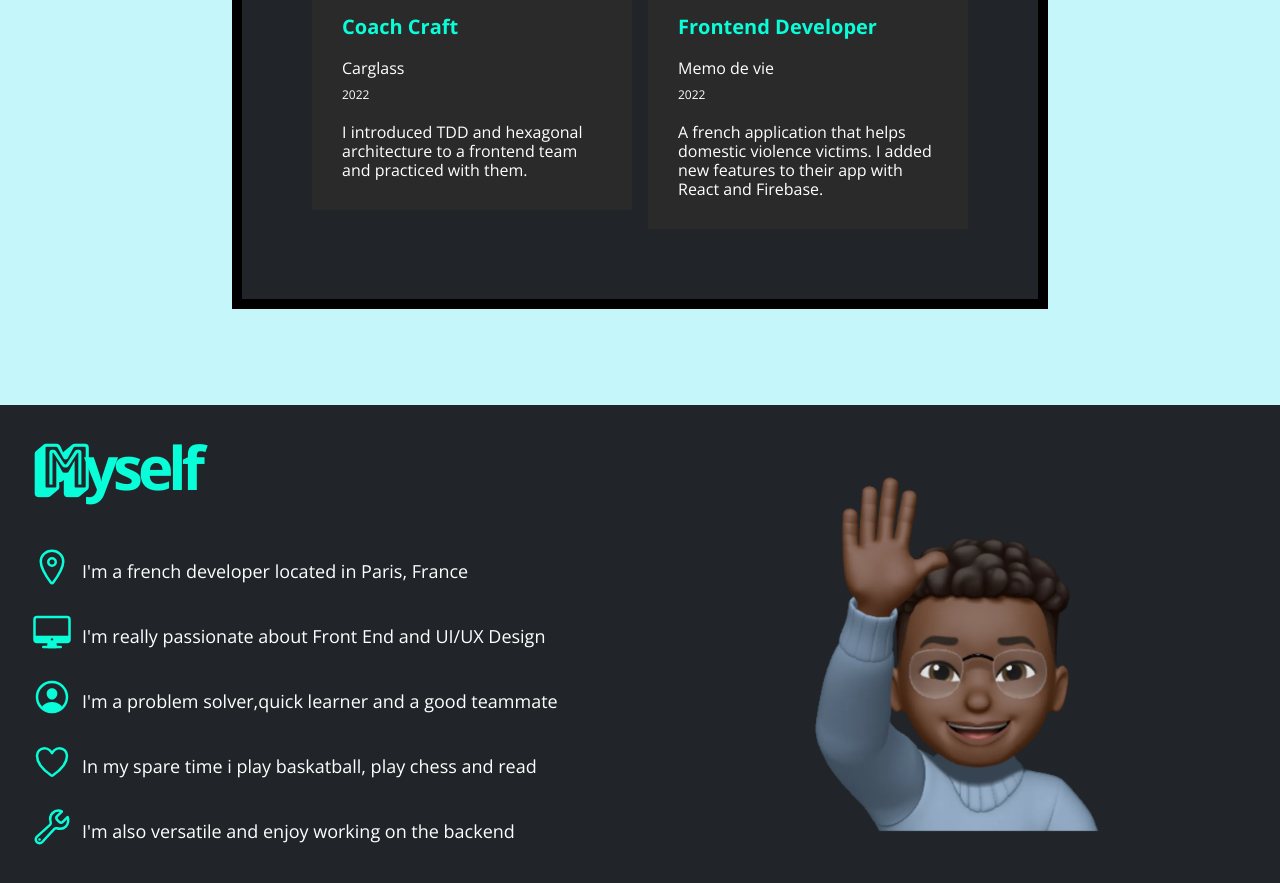
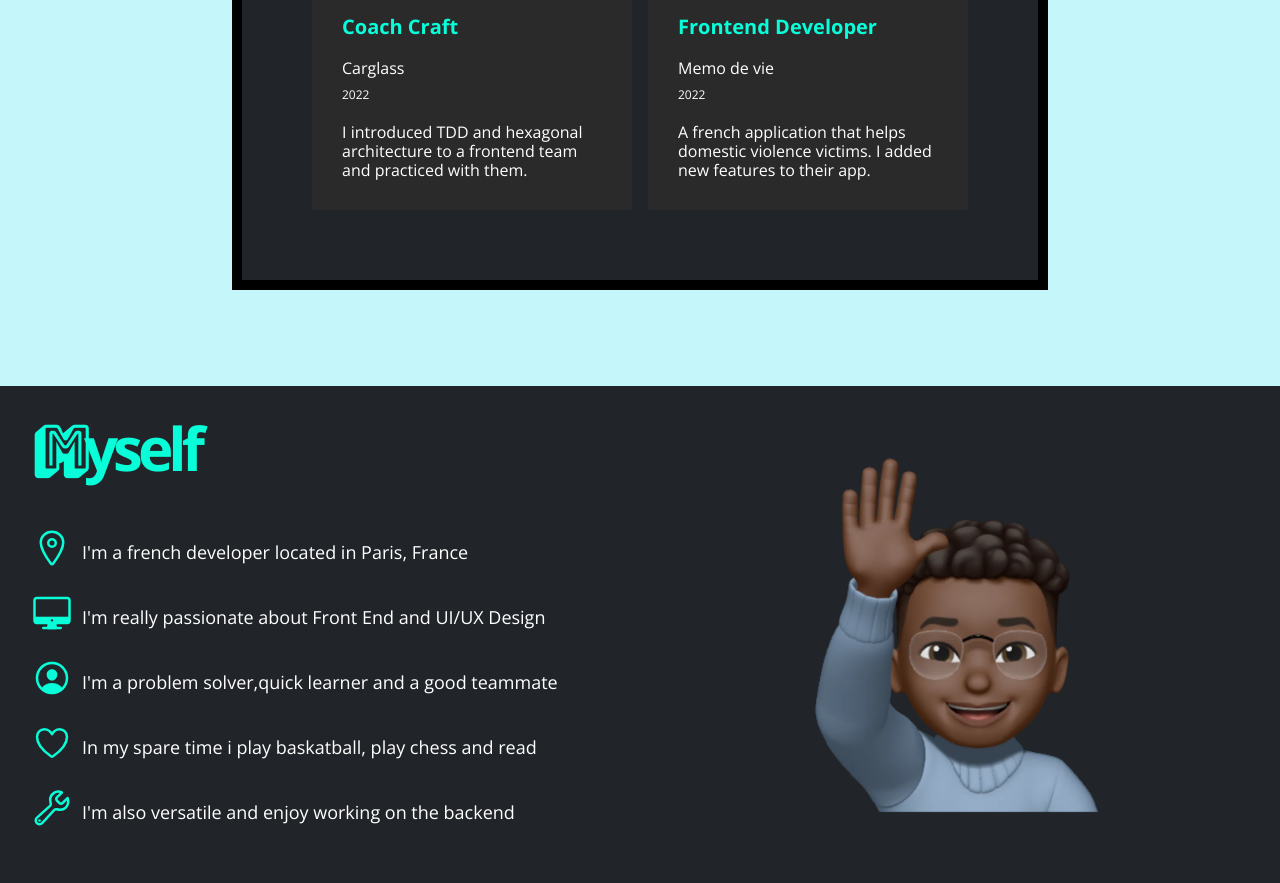
Before and after one commit to clemgbld/clement-s-portfolio, a React (Create React App) app: page / in a window 1280 px wide. Shown: the part 5200-6083 px from the top of the page. Built offline with nearby package versions, Linux system fonts and the light colour scheme.

Commit message:
added wording

```diff
--- a/src/components/Experience/ExperienceContainer.js
+++ b/src/components/Experience/ExperienceContainer.js
@@ -43,7 +43,7 @@ const ExperienceContainer = () => {
           position="Frontend Developer"
           firm="Memo de vie"
           dates="2022"
-          summary="A french application that helps domestic violence victims. I added new features to their app with React and Firebase."
+          summary="A french application that helps domestic violence victims. I added new features to their app."
           delay={0.9}
         />
       </AnimatedDiv>
```
